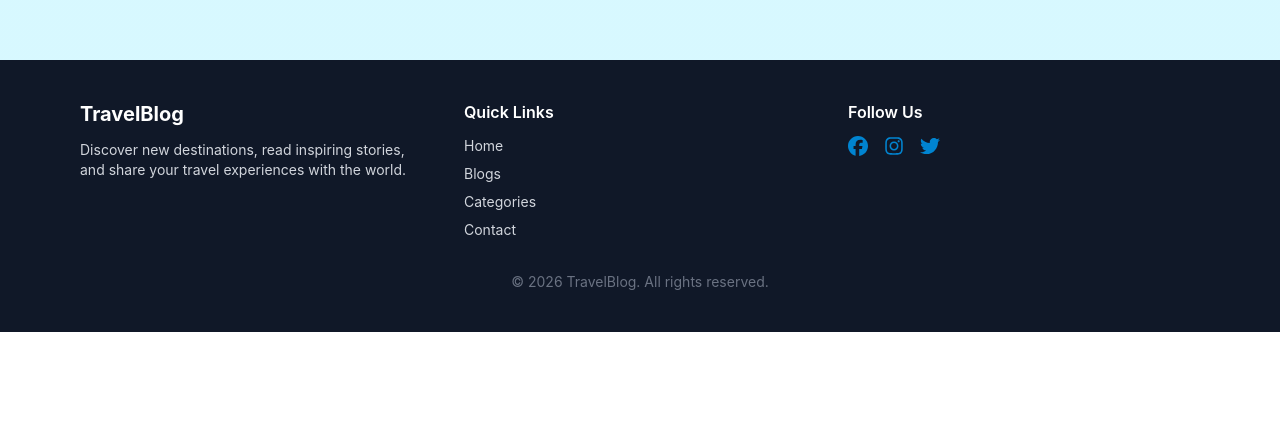
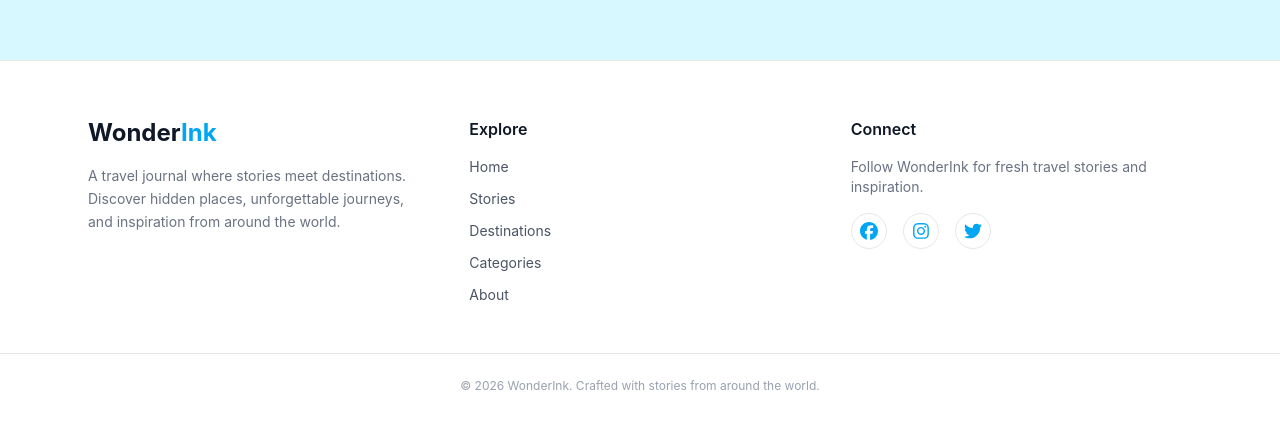
Before and after one commit to RithmaRandima/MERN-Travel-Story-Blog, a React (Vite) app in the folder frontend/: page /Profile in a window 1280 px wide. Shown: the part 1796-2222 px from the top of the page. Before the commit the page ends 2128 px from the top, so only its background shows below. Built offline with nearby package versions, Linux system fonts and the light colour scheme; no server answers.

Commit message:
Fully Completed Home Page

```diff
--- a/frontend/src/components/Features.jsx
+++ b/frontend/src/components/Features.jsx
@@ -1,6 +1,5 @@
 import React, { useRef } from "react";
 import { useBlog } from "../context/Blog-Context";
-import StoryCard from "./StoryCard";
 import FeatureBox from "./FeatureBox";
 import { MdKeyboardArrowLeft, MdKeyboardArrowRight } from "react-icons/md";
 
@@ -10,13 +9,14 @@ const Features = () => {
 
   const scroll = (direction) => {
     const container = sliderRef.current;
-    const scrollAmount = container.offsetWidth;
+    if (!container) return;
 
-    if (direction === "left") {
-      container.scrollBy({ left: -scrollAmount, behavior: "smooth" });
-    } else {
-      container.scrollBy({ left: scrollAmount, behavior: "smooth" });
-    }
+    const scrollAmount = container.offsetWidth * 0.8;
+
+    container.scrollBy({
+      left: direction === "left" ? -scrollAmount : scrollAmount,
+      behavior: "smooth",
+    });
   };
 
   return (
@@ -26,22 +26,24 @@ const Features = () => {
       </h1>
 
       <div className="relative w-[90%] mx-auto">
-        {/* Left Button */}
+        {/* LEFT BUTTON */}
         <button
           onClick={() => scroll("left")}
-          className="absolute left-7 top-1/2 text-[50px] h-13 w-13 rounded-full flex justify-center items-center  -translate-y-1/2 z-10 bg-white text-black hover:scale-105 transition"
+          className="absolute right-20 top-15 -translate-y-1/2 z-20
+          h-12 w-12 rounded-full flex items-center justify-center
+          bg-white shadow-md text-black hover:scale-105 transition"
         >
-          <MdKeyboardArrowLeft />
+          <MdKeyboardArrowLeft size={30} />
         </button>
 
-        {/* Slider */}
+        {/* SLIDER */}
         <div
           ref={sliderRef}
-          className="flex gap-6 overflow-x-scroll scroll-smooth scrollbar-hide p-5 px-7"
+          className="flex gap-6 overflow-x-auto scroll-smooth scrollbar-hide p-5 px-10"
         >
-          {allStories.slice(0, 8).map((story, i) => (
+          {allStories?.slice(0, 8).map((story) => (
             <div
-              key={i}
+              key={story._id}
               className="min-w-[300px] flex-shrink-0 transition-transform duration-300 hover:scale-105"
             >
               <FeatureBox story={story} />
@@ -49,12 +51,14 @@ const Features = () => {
           ))}
         </div>
 
-        {/* Right Button */}
+        {/* RIGHT BUTTON */}
         <button
           onClick={() => scroll("right")}
-          className="absolute right-3 top-1/2 text-[50px] h-13 w-13 rounded-full flex justify-center items-center  -translate-y-1/2 z-10 bg-white text-black hover:scale-105 transition"
+          className="absolute right-5 top-15 -translate-y-1/2 z-20
+          h-12 w-12 rounded-full flex items-center justify-center
+          bg-white shadow-md text-black hover:scale-105 transition"
         >
-          <MdKeyboardArrowRight />
+          <MdKeyboardArrowRight size={30} />
         </button>
       </div>
     </div>
--- a/frontend/src/components/Footer.jsx
+++ b/frontend/src/components/Footer.jsx
@@ -3,54 +3,78 @@ import { FaFacebook, FaInstagram, FaTwitter } from "react-icons/fa6";
 
 const Footer = () => {
   return (
+    <footer className="bg-white border-t border-gray-200 text-gray-600 pt-14 pb-8">
+      <div className="max-w-6xl mx-auto px-6 grid md:grid-cols-3 gap-10">
+        {/* Brand */}
         <div>
-      <footer className="bg-gray-900 text-gray-300 py-10">
-        <div className="max-w-6xl mx-auto px-4 grid md:grid-cols-3 gap-8">
-          {/* Logo / About */}
-          <div>
-            <h3 className="text-xl font-bold text-white">TravelBlog</h3>
-            <p className="mt-3 text-sm">
-              Discover new destinations, read inspiring stories, and share your
-              travel experiences with the world.
+          <h3 className="text-2xl font-bold text-gray-900">
+            Wonder<span className="text-sky-500">Ink</span>
+          </h3>
+
+          <p className="mt-4 text-sm leading-relaxed text-gray-500">
+            A travel journal where stories meet destinations. Discover hidden
+            places, unforgettable journeys, and inspiration from around the
+            world.
           </p>
         </div>
 
-          {/* Links */}
+        {/* Explore */}
         <div>
-            <h4 className="font-semibold text-white mb-3">Quick Links</h4>
-            <ul className="space-y-2 text-sm">
-              <li className="hover:text-white cursor-pointer">Home</li>
-              <li className="hover:text-white cursor-pointer">Blogs</li>
-              <li className="hover:text-white cursor-pointer">Categories</li>
-              <li className="hover:text-white cursor-pointer">Contact</li>
+          <h4 className="text-gray-900 font-semibold mb-4">Explore</h4>
+
+          <ul className="space-y-3 text-sm">
+            {["Home", "Stories", "Destinations", "Categories", "About"].map(
+              (item) => (
+                <li
+                  key={item}
+                  className="hover:text-sky-500 transition-colors cursor-pointer"
+                >
+                  {item}
+                </li>
+              ),
+            )}
           </ul>
         </div>
 
-          {/* Social */}
+        {/* Connect */}
         <div>
-            <h4 className="font-semibold text-white mb-3">Follow Us</h4>
-            <div className="flex gap-4 text-sky-600">
-              <FaFacebook
-                size={20}
-                className="cursor-pointer hover:text-sky-800"
-              />
-              <FaInstagram
-                size={20}
-                className="cursor-pointer hover:text-pink-500"
-              />
-              <FaTwitter
-                size={20}
-                className="cursor-pointer hover:text-blue-400"
-              />
+          <h4 className="text-gray-900 font-semibold mb-4">Connect</h4>
+
+          <p className="text-sm text-gray-500 mb-4">
+            Follow WonderInk for fresh travel stories and inspiration.
+          </p>
+
+          <div className="flex gap-4">
+            <a
+              href="#"
+              className="p-2 rounded-full border border-gray-200 hover:bg-sky-50 hover:border-sky-400 transition"
+            >
+              <FaFacebook className="text-sky-500" size={18} />
+            </a>
+
+            <a
+              href="#"
+              className="p-2 rounded-full border border-gray-200 hover:bg-sky-50 hover:border-sky-400 transition"
+            >
+              <FaInstagram className="text-sky-500" size={18} />
+            </a>
+
+            <a
+              href="#"
+              className="p-2 rounded-full border border-gray-200 hover:bg-sky-50 hover:border-sky-400 transition"
+            >
+              <FaTwitter className="text-sky-500" size={18} />
+            </a>
           </div>
         </div>
       </div>
 
-        <div className="text-center text-sm mt-8 text-gray-500">
-          © {new Date().getFullYear()} TravelBlog. All rights reserved.
+      {/* Bottom */}
+      <div className="mt-12 border-t border-gray-200 pt-6 text-center text-xs text-gray-400">
+        © {new Date().getFullYear()} WonderInk. Crafted with stories from around
+        the world.
       </div>
     </footer>
-    </div>
   );
 };
 
--- a/frontend/src/pages/Home/EmptyWindow.jsx
+++ /dev/null
@@ -1,13 +0,0 @@
-import React from "react";
-
-const EmptyWindow = () => {
-  return (
-    <div className="absolute left-[50%] -translate-x-[50%] w-full flex flex-col items-center justify-center mt-20 bg-red-700 z-20 -top-4 bottom-0">
-      <p className="w-1/2 text-sm font-medium text-slate-700 text-center leading-7 mt-5">
-        Start Carete Your Forst Travel Story Click here <span></span>
-      </p>
-    </div>
-  );
-};
-
-export default EmptyWindow;
```
Lines whose indentation alone changed are shown as unchanged.
